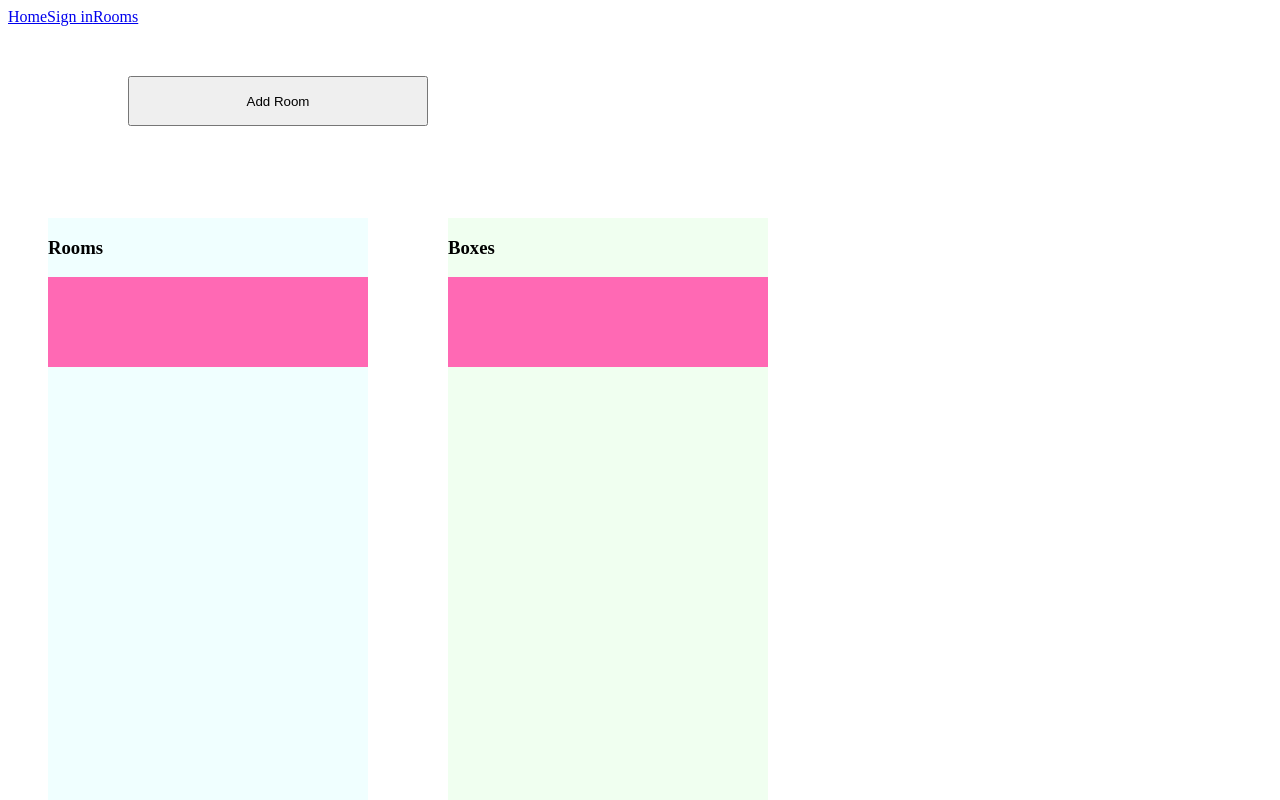
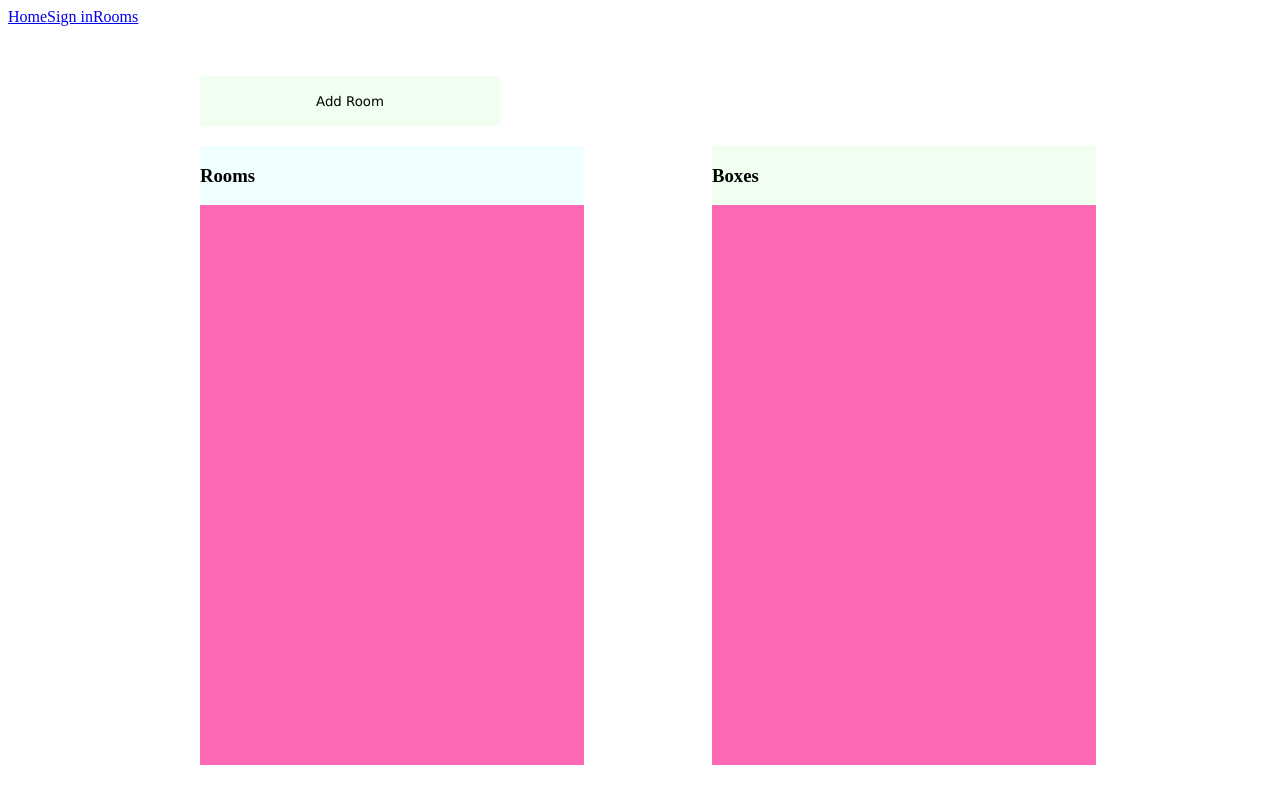
Before and after one commit to Inyoungk10/COMP4956Project_Client, a React (Create React App) app in the folder front-end/client-front-end/: page /room_page in a window 1280 px wide. Shown: the top 800 px of the page. Built offline with nearby package versions, Linux system fonts and the light colour scheme.

Commit message:
update css

```diff
--- a/front-end/client-front-end/src/css/RoomPage.css
+++ b/front-end/client-front-end/src/css/RoomPage.css
@@ -1,7 +1,7 @@
 .room_page {
     display: grid;
-    grid-template-columns: 5vh 40vh 10vh 40vh 5vh;
-    grid-template-rows: 15vw 30vw 10vw 30vw 15vw;
+    grid-template-columns: 15% 30% 10% 30% 15%;
+    grid-template-rows: 15% 30% 10% 30% 15%;
     height: 100vh;
     width: 100vw;
 }
@@ -24,26 +24,35 @@
 }
 
 .add_room {
-    grid-column-start: 1;
-    grid-column-end: 2;
+    grid-column-start: 2;
+    grid-column-end: 3;
     grid-row-start: 1;
     grid-row-end: 2;
-    margin: 50px 10px 20px 20px;
+    margin: 50px 0px 0px 0px;
     height:50px;
     width: 300px;
-    margin-left: 120px;
+    background-color: honeydew;
+    border: honeydew;
+    color: black;
+    font-family: Verdana, Geneva, Tahoma, sans-serif;
+    border-radius: 3px;
+}
+
+.add_room:hover {
+    background-color: azure;
+    color: green;
 }
 
 .rooms {
     align-self:stretch;
-    height:10%;
+    height:100%;
     width: 100%;
     background-color: hotpink;
 }
 
 .boxes {
     align-self:stretch;
-    height:10%;
+    height:100%;
     width: 100%;
     background-color: hotpink;
 }
```
